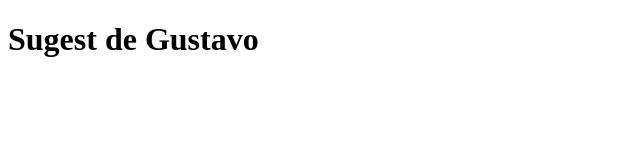
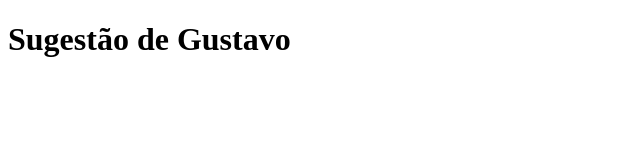
Before and after one commit to ANACBK/FrontStudy, a plain HTML site: page index.html in a window 1280 px wide. Shown: the whole page, without its empty margins (0-640 px from the left). Drawn offline with Linux system fonts and the light colour scheme.

Commit message:
corrigindo h1

```diff
--- a/index.html
+++ b/index.html
@@ -5,6 +5,6 @@
     <meta charset="UTF-8"/>
   </head>
   <body>
-    <h1>Sugest de Gustavo</h1>
+    <h1>Sugestão de Gustavo</h1>
   </body>
 </html>
```
